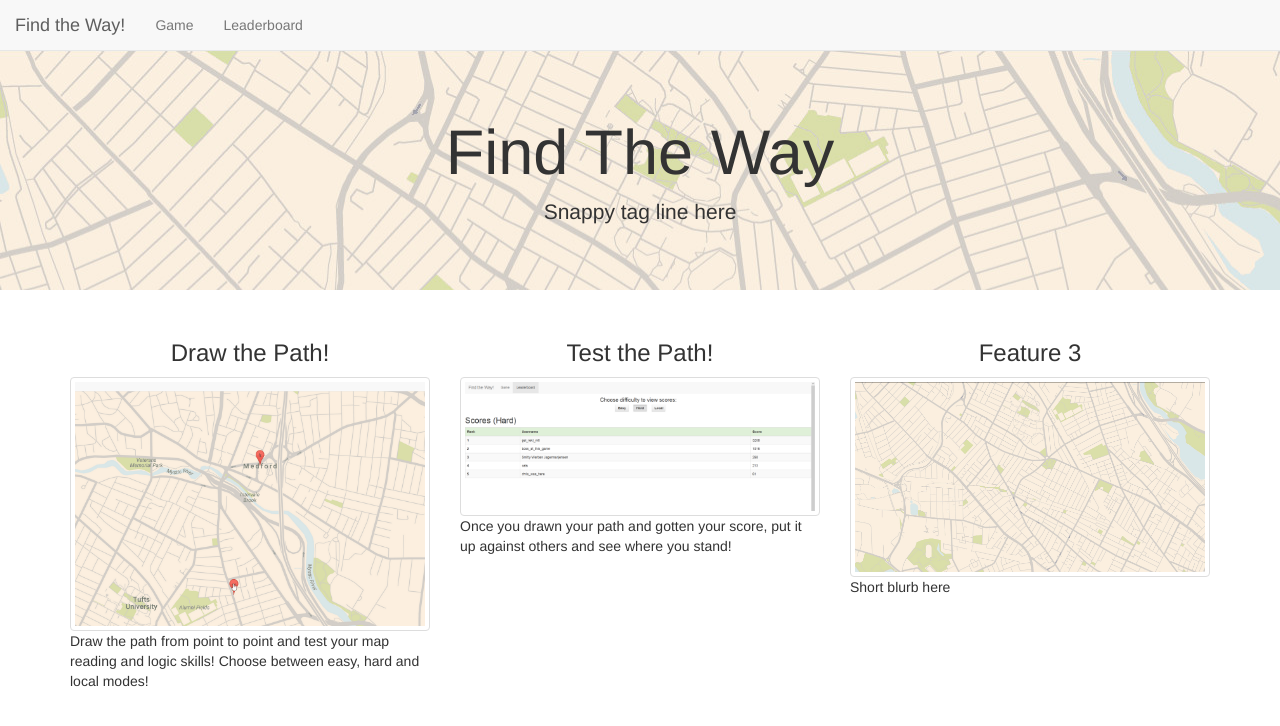
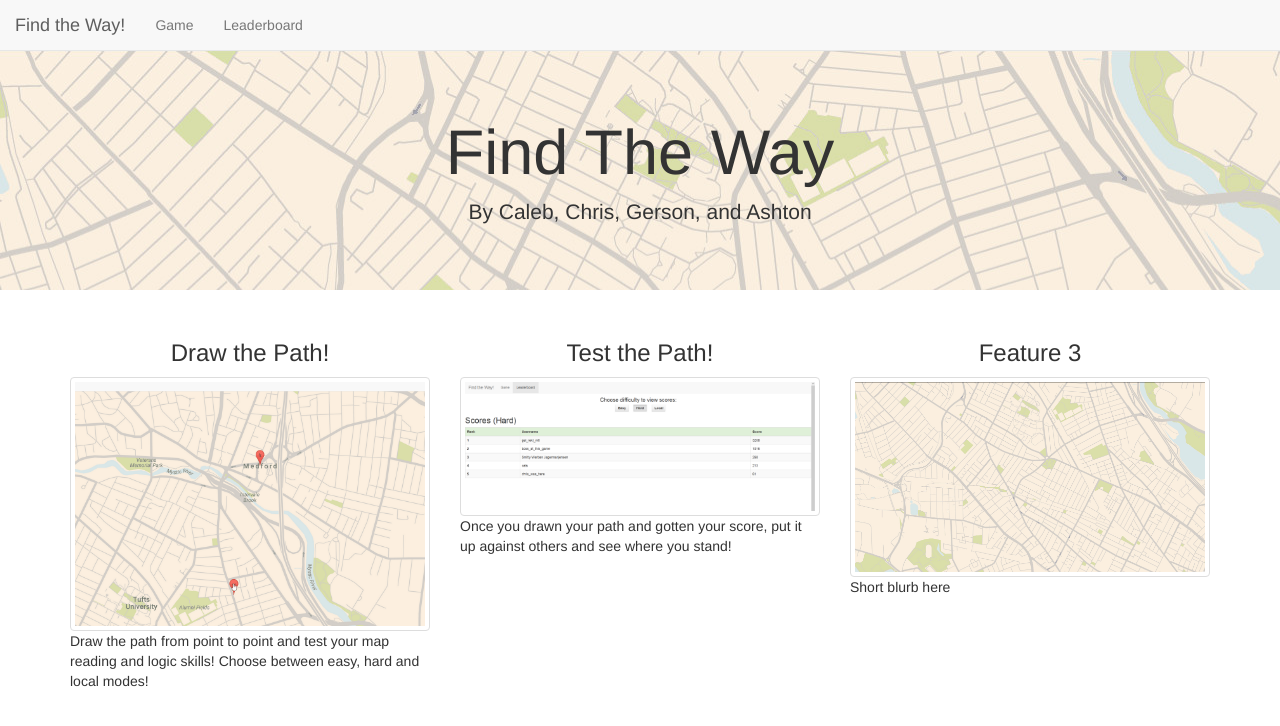
Before and after one commit to GersonSR/comp20-group-project, a plain HTML site: page index.html in a window 1280 px wide. Drawn offline with nearby package versions, Linux system fonts and the light colour scheme.

Commit message:
Got rid of snappy tag line

```diff
--- a/index.html
+++ b/index.html
@@ -36,7 +36,7 @@
 </nav>
 <div id="masthead" class="jumbotron text-center">
   <h1>Find The Way</h1>
-  <p>Snappy tag line here</p>
+  <p>By Caleb, Chris, Gerson, and Ashton</p>
 </div>
 
 <div class="container">
```
